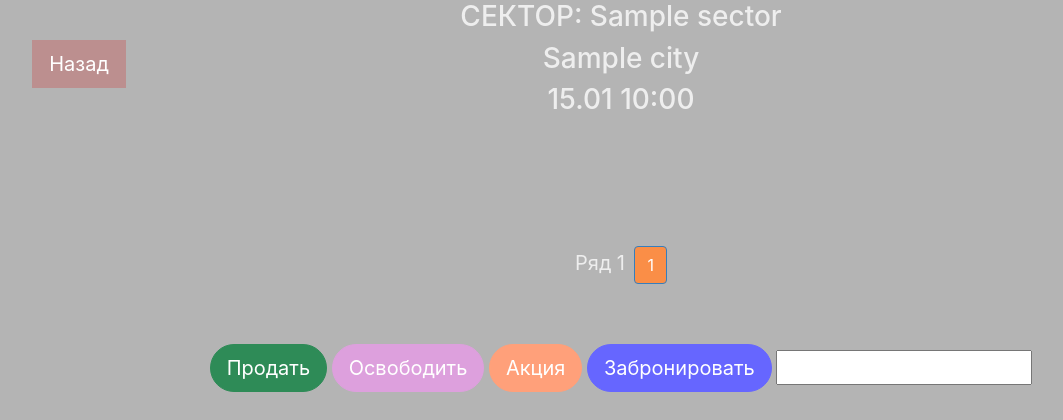
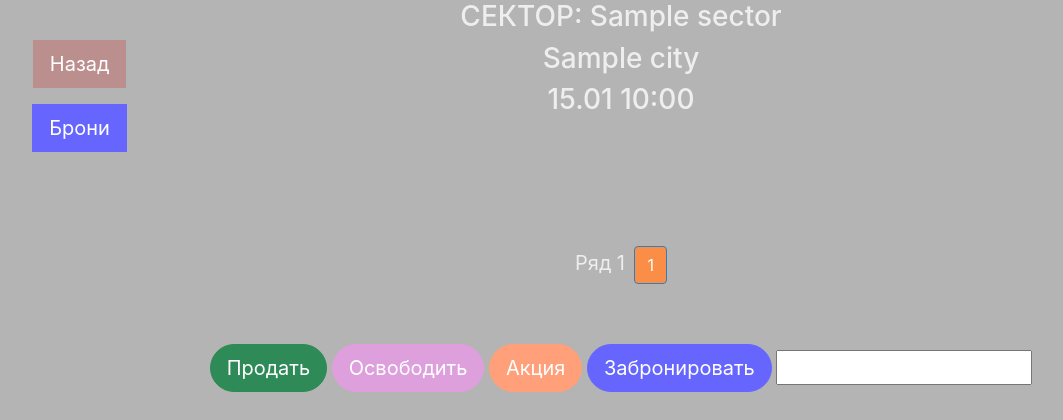
Before and after one commit to kirpastuhov/EuroCirc, a Django app: template desk/templates/desk/box.html in a window 1280 px wide. Shown: the top 420 px of the page, without its empty margins (19-1082 px from the left). Run offline with Django 3.2, Linux system fonts and the light colour scheme; the template is opened without the code that fills it: most values are stand-ins (such as "Sample title", 1, 10 or a date in 2020); some libraries are stand-ins or nearby versions.

Commit message:
Added booked button

```diff
--- a/desk/templates/desk/box.html
+++ b/desk/templates/desk/box.html
@@ -16,6 +16,8 @@
 					{%csrf_token%}
     				<input type="hidden" name="next" value="{% url 'desk:odeum' date hour city.id%}">
 					<button type="submit" class="btn btn-primary-back btn-lg sharp" name="Back", id="sell_button">Назад</button>
+					<p></p>
+					<button type="submit" class="btn btn-primary-book btn-lg sharp" name="Book", id="sell_button">Брони</button>
 				</form>
 	</div>
 {%endfor%}
```
Also changed, not shown: 1 other file.
